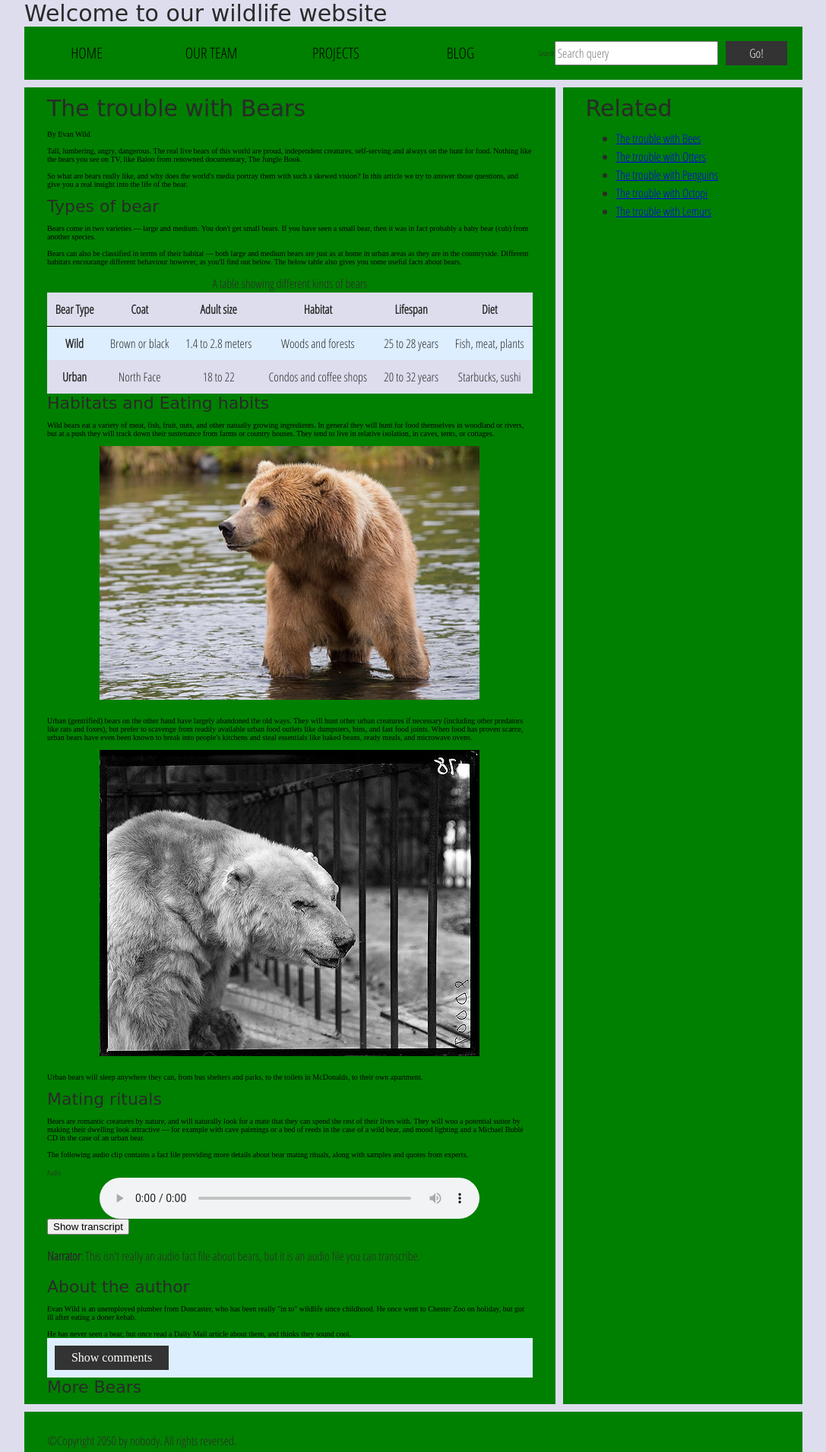
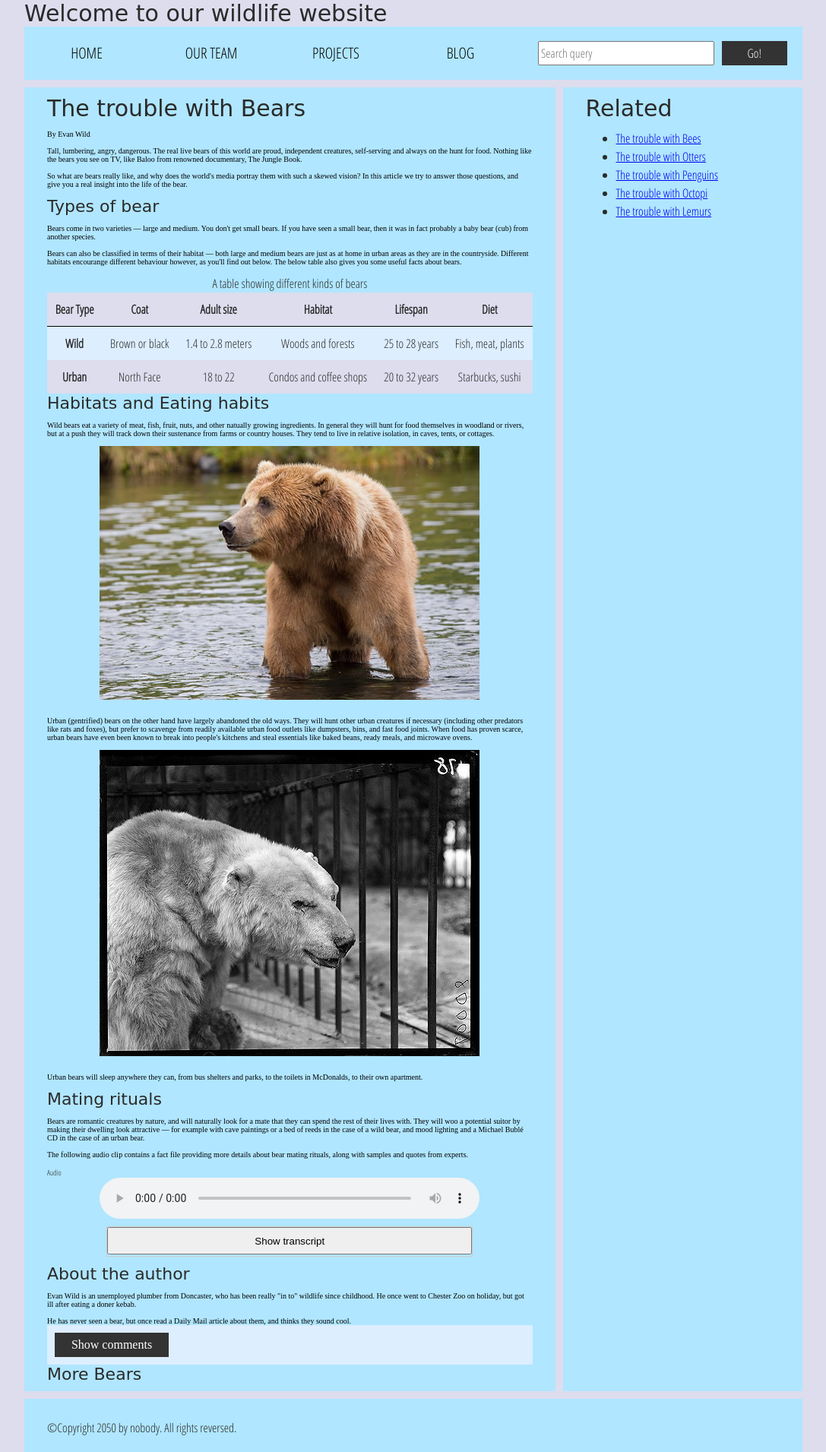
Before and after one commit to studAlexP/web-engineering-playground, a website built with Vite: page index.html in a window 1280 px wide. Shown: the top 1911 px of the page at 76% size, without its empty margins (96-1183 px from the left). Built offline with nearby package versions, Linux system fonts and the light colour scheme; no server answers; a web font is replaced by a local one.

Commit message:
feat: add css for visually hidden labels to ensure accessibility

```diff
--- a/src/css/style.css
+++ b/src/css/style.css
@@ -64,7 +64,7 @@ div[class='nav'],
 article,
 footer,
 .secondary {
-  background-color: green;
+  background-color: #b0e6ff;
 }
 
 article,
@@ -79,7 +79,7 @@ article {
 
 div[class='nav'] {
   height: 50px;
-  background-color: ff80ff;
+  background-color: #b0e6ff;
   display: flex;
   padding: 1% 0;
   margin-bottom: 10px;
@@ -267,3 +267,33 @@ audio {
 .comment-container li p:nth-child(2) {
   flex: 5;
 }
+
+.transcript-container {
+  width: 480px;
+  margin: 10px auto;
+  border: 1px solid #ccc;
+  min-height: 38px;
+}
+
+.transcript {
+  height: 0;
+  width: 100%;
+  overflow: auto;
+  padding: 0 10px;
+}
+
+.transcript-container button {
+  width: 100%;
+  height: 36px;
+}
+
+.visually-hidden {
+  position: absolute;
+  width: 1px;
+  height: 1px;
+  margin: -1px;
+  padding: 0;
+  overflow: hidden;
+  clip: rect(0, 0, 0, 0);
+  border: 0;
+}
```
